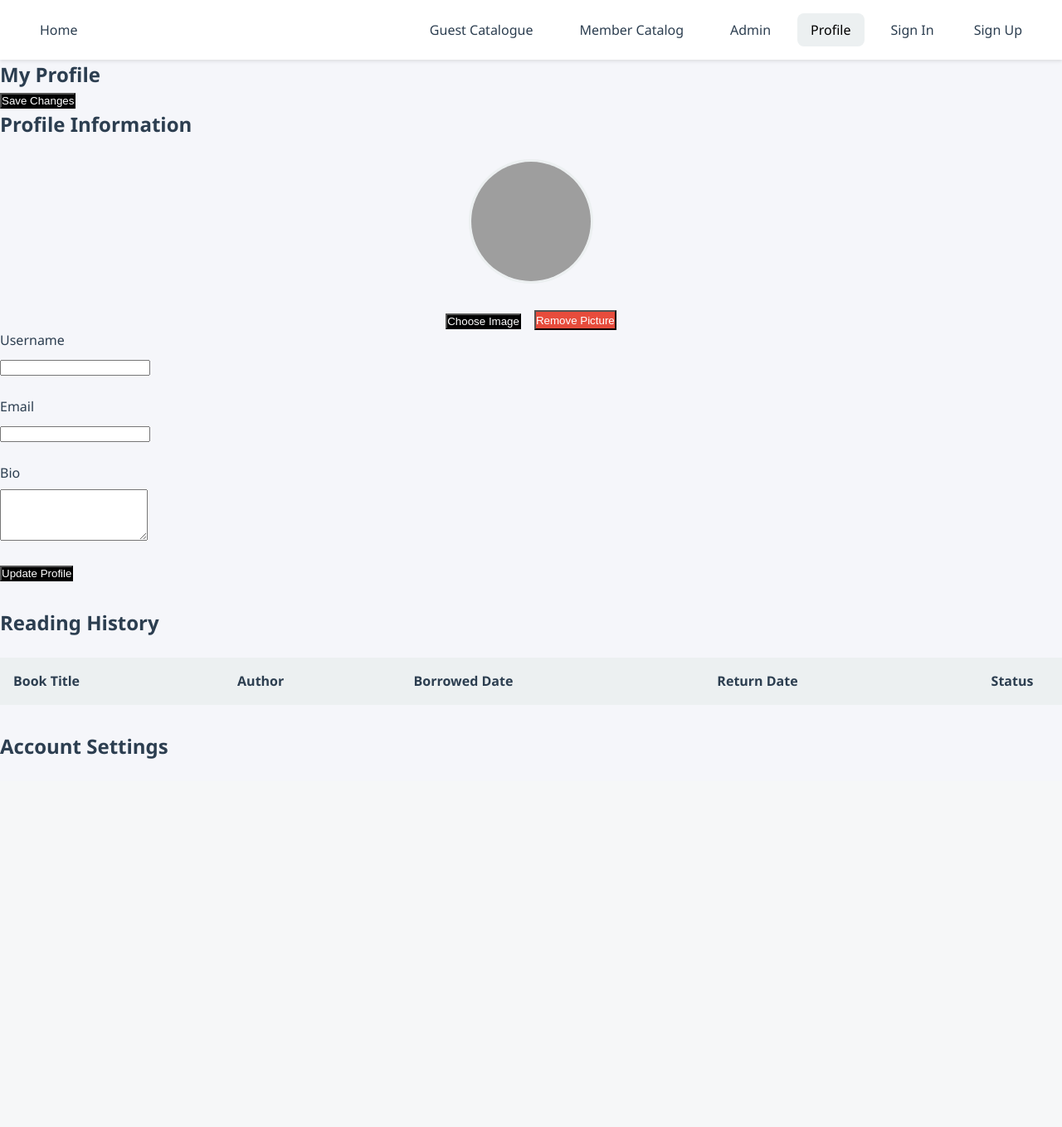
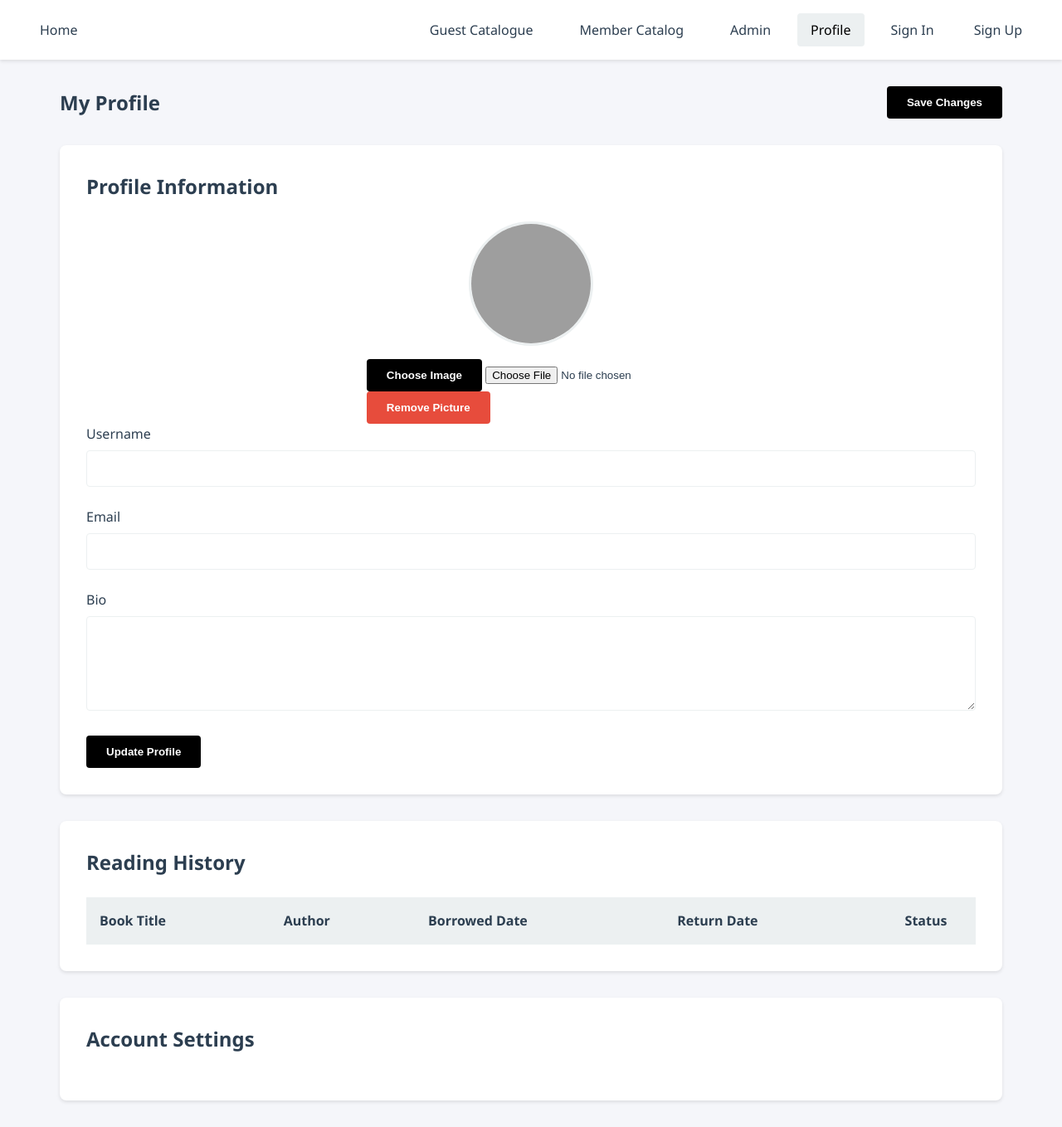
Before and after one commit to A-R-Martin/COSC360-Project, a PHP site: page /profile.html in a window 1280 px wide. Shown: the whole page at 83% size. Before the commit the page ends 915 px from the top, so only its background shows below. Run offline with PHP 8.4, Linux system fonts and the light colour scheme; lists and menus that the app fills with data are empty; grey boxes are pictures that could not be loaded.

Commit message:
styling changes for admin page

```diff
--- a/styles.css
+++ b/styles.css
@@ -62,19 +62,20 @@ body {
 .main-nav {
     background-color: var(--white);
     padding: var(--spacing-md) var(--spacing-xl);
-    box-shadow: 0 2px 4px rgba(0,0,0,0.1);
+    box-shadow: 0 2px 4px rgba(0, 0, 0, 0.1);
     display: flex;
     justify-content: space-between;
     align-items: center;
 }
 
 /* Common button/link styles */
-.nav-button, .logo a {
+.nav-button,
+.logo a {
     text-decoration: none;
     color: var(--text-color);
     font-weight: 500;
     padding: var(--spacing-sm) var(--spacing-md);
-    border-radius: var(--border-radius-lg);
+    border-radius: var(--border-radius);
     transition: var(--transition-default);
     background-color: transparent;
     white-space: nowrap;
@@ -83,13 +84,16 @@ body {
     height: 100%;
 }
 
-.nav-button:hover, .logo a:hover, .nav-button.active {
+.nav-button:hover,
+.logo a:hover,
+.nav-button.active {
     color: var(--primary-color);
     background-color: var(--light-gray);
 }
 
 /* Navigation layout */
-.logo, .nav-links {
+.logo,
+.nav-links {
     display: flex;
     align-items: center;
 }
@@ -107,10 +111,12 @@ body {
 
 /* Button styles */
 /* using compose to consolidate common button styles since they'll all mostly look the same anyways */
-.btn {
+.btn-primary {
+    background-color: var(--primary-color);
+    color: var(--white);
     padding: 0.75rem var(--spacing-lg);
     border: none;
-    border-radius: var(--border-radius-lg);
+    border-radius: var(--border-radius);
     cursor: pointer;
     text-decoration: none;
     display: inline-block;
@@ -118,66 +124,8 @@ body {
     transition: var(--transition-default);
 }
 
-.btn-primary {
-    composes: btn;
-    background-color: var(--primary-color);
-    color: var(--white);
-}
-
-.btn-secondary {
-    composes: btn;
-    background-color: var(--light-gray);
-    color: var(--text-color);
-}
-
-.btn-danger {
-    composes: btn;
-    background-color: var(--error-color);
-    color: var(--white);
-}
-
-.section-container {
-    background-color: var(--white);
-    border-radius: var(--border-radius-lg);
-    padding: var(--spacing-xl);
-    box-shadow: 0 2px 4px rgba(0,0,0,0.1);
-    margin-bottom: var(--spacing-xl);
-}
-
-.admin-section,
-.profile-section {
-    composes: section-container;
-}
-
-.page-header {
-    display: flex;
-    justify-content: space-between;
-    align-items: center;
-    margin-bottom: var(--spacing-xl);
-}
-
-.admin-header,
-.profile-header {
-    composes: page-header;
-}
-
-.form-input {
-    width: 100%;
-    padding: 0.75rem;
-    border: 1px solid var(--light-gray);
-    border-radius: var(--border-radius-lg);
-    font-size: 1rem;
-    transition: border-color 0.3s ease;
-}
-
-.form-input:focus {
-    outline: none;
-    border-color: var(--primary-color);
-}
-
-.form-group input,
-textarea {
-    composes: form-input;
+.btn-primary:hover {
+    background-color: darken(var(--primary-color), 10%);
 }
 
 /* Forms */
@@ -189,6 +137,20 @@ textarea {
     display: block;
     margin-bottom: var(--spacing-sm);
     font-weight: 500;
+}
+
+.form-group input {
+    width: 100%;
+    padding: 0.75rem;
+    border: 1px solid var(--light-gray);
+    border-radius: var(--border-radius);
+    font-size: 1rem;
+    transition: border-color 0.3s ease;
+}
+
+.form-group input:focus {
+    outline: none;
+    border-color: var(--primary-color);
 }
 
 /* Auth Container */
@@ -204,7 +166,7 @@ textarea {
     background-color: var(--white);
     padding: var(--spacing-xl);
     border-radius: var(--border-radius-lg);
-    box-shadow: 0 4px 6px rgba(0,0,0,0.1);
+    box-shadow: 0 4px 6px rgba(0, 0, 0, 0.1);
     width: 100%;
     max-width: 400px;
 }
@@ -221,20 +183,31 @@ textarea {
 }
 
 /* Extras */
-.text-center { text-align: center; }
-.mt-1 { margin-top: var(--spacing-md); }
-.mt-2 { margin-top: var(--spacing-xl); }
-.mb-1 { margin-bottom: var(--spacing-md); }
-.mb-2 { margin-bottom: var(--spacing-xl); }
-
-header {
+.text-center {
+    text-align: center;
 }
 
-main {
+.mt-1 {
+    margin-top: var(--spacing-md);
 }
 
-footer {
+.mt-2 {
+    margin-top: var(--spacing-xl);
 }
+
+.mb-1 {
+    margin-bottom: var(--spacing-md);
+}
+
+.mb-2 {
+    margin-bottom: var(--spacing-xl);
+}
+
+header {}
+
+main {}
+
+footer {}
 
 /* Admin Styles */
 .admin-container {
@@ -243,9 +216,24 @@ footer {
     margin: 0 auto;
 }
 
+.admin-header {
+    display: flex;
+    justify-content: space-between;
+    align-items: center;
+    margin-bottom: var(--spacing-xl);
+}
+
 .admin-actions {
     display: flex;
     gap: var(--spacing-md);
+}
+
+.admin-section {
+    background-color: var(--white);
+    border-radius: var(--border-radius-lg);
+    padding: var(--spacing-xl);
+    margin-bottom: var(--spacing-xl);
+    box-shadow: 0 2px 4px rgba(0, 0, 0, 0.1);
 }
 
 .admin-section h2 {
@@ -312,9 +300,48 @@ footer {
     color: var(--primary-color);
 }
 
+.btn-secondary {
+    background-color: var(--light-gray);
+    color: var(--text-color);
+    padding: 0.75rem var(--spacing-lg);
+    border: none;
+    border-radius: var(--border-radius);
+    cursor: pointer;
+    text-decoration: none;
+    display: inline-block;
+    font-weight: 600;
+    transition: var(--transition-default);
+}
+
+.btn-secondary:hover {
+    background-color: var(--dark-gray);
+    color: var(--white);
+}
+
+/* Profile Styles */
+.profile-container {
+    padding: var(--spacing-xl);
+    max-width: 1200px;
+    margin: 0 auto;
+}
+
+.profile-header {
+    display: flex;
+    justify-content: space-between;
+    align-items: center;
+    margin-bottom: var(--spacing-xl);
+}
+
 .profile-content {
     display: grid;
     gap: var(--spacing-xl);
+}
+
+.profile-section {
+    background-color: var(--white);
+    border-radius: var(--border-radius-lg);
+    padding: var(--spacing-xl);
+    box-shadow: 0 2px 4px rgba(0, 0, 0, 0.1);
 }
 
 .profile-section h2 {
@@ -335,32 +362,6 @@ footer {
     border-radius: var(--border-radius-circle);
     object-fit: cover;
     border: 3px solid var(--light-gray);
-    margin-bottom: var(--spacing-sm);
-}
-
-.profile-image-actions {
-    display: flex;
-    gap: var(--spacing-md);
-    margin-top: var(--spacing-sm);
-}
-
-.profile-image-container input[type="file"] {
-    display: none;
-}
-
-.upload-btn-wrapper {
-    position: relative;
-    display: inline-block;
-}
-
-.upload-btn-wrapper input[type=file] {
-    position: absolute;
-    left: 0;
-    top: 0;
-    opacity: 0;
-    cursor: pointer;
-    width: 100%;
-    height: 100%;
 }
 
 .checkbox-group {
@@ -386,3 +387,36 @@ footer {
     gap: var(--spacing-md);
     margin-top: var(--spacing-lg);
 }
+
+textarea {
+    width: 100%;
+    padding: 0.75rem;
+    border: 1px solid var(--light-gray);
+    border-radius: var(--border-radius);
+    font-size: 1rem;
+    font-family: var(--font-primary);
+    resize: vertical;
+    min-height: 100px;
+}
+
+textarea:focus {
+    outline: none;
+    border-color: var(--primary-color);
+}
+
+.btn-danger {
+    background-color: var(--error-color);
+    color: var(--white);
+    padding: 0.75rem var(--spacing-lg);
+    border: none;
+    border-radius: var(--border-radius);
+    cursor: pointer;
+    text-decoration: none;
+    display: inline-block;
+    font-weight: 600;
+    transition: var(--transition-default);
+}
+
+.btn-danger:hover {
+    background-color: darken(var(--error-color), 10%);
+}
```
